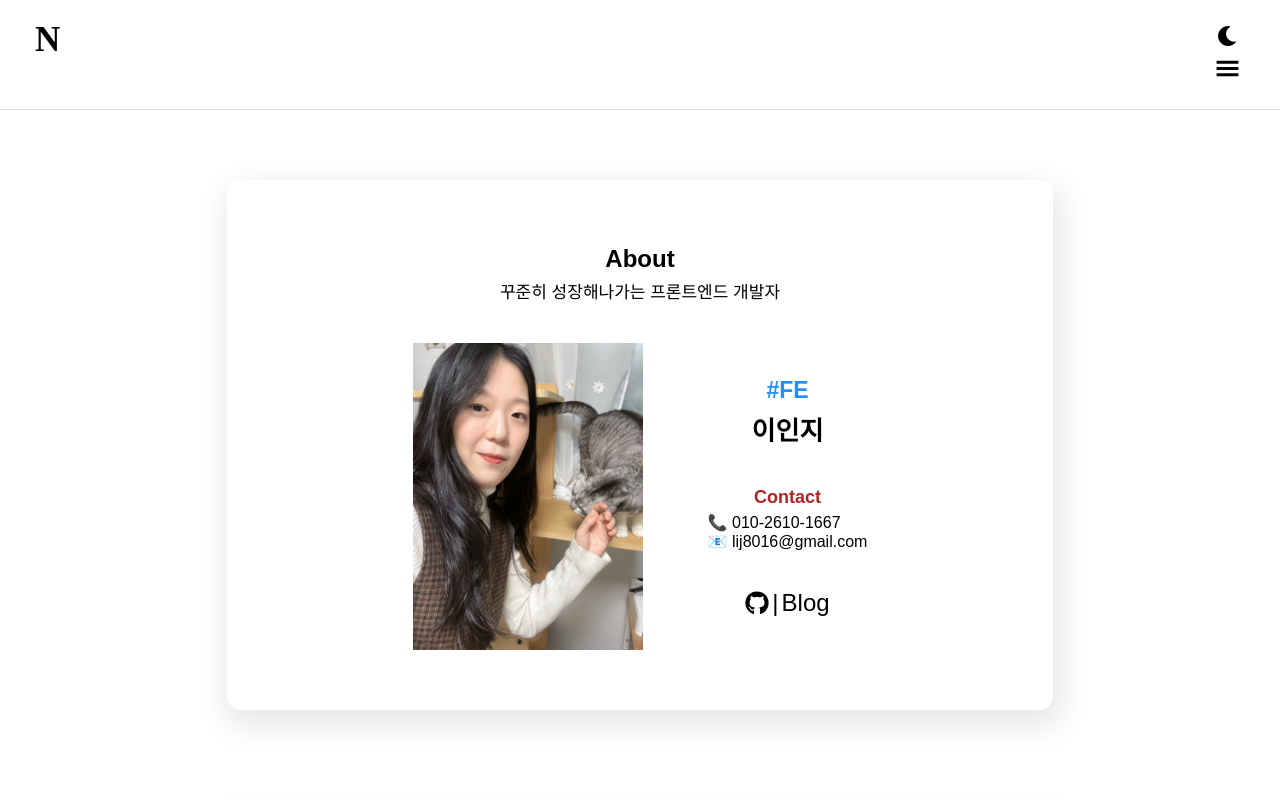
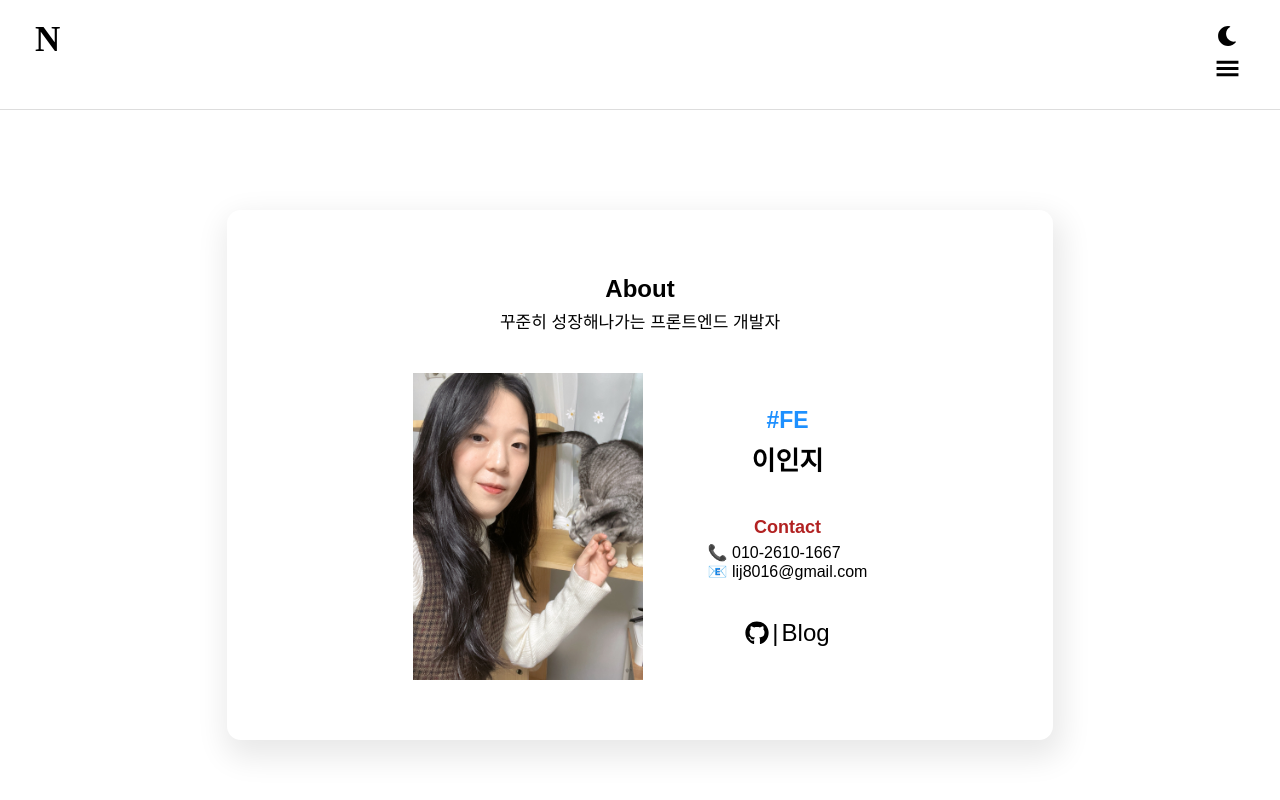
Before and after one commit to injilee/Portfolio, a React (Create React App) app: page / in a window 1280 px wide. Shown: the top 800 px of the page. Built offline with nearby package versions, Linux system fonts and the light colour scheme; a web font is replaced by a local one.

Commit message:
💄 main display sticky modify

```diff
--- a/src/app.jsx
+++ b/src/app.jsx
@@ -2,7 +2,7 @@ import React, { useRef, useState } from 'react';
 import { ThemeProvider } from 'styled-components';
 import { DarkTheme, LightTheme } from './styles/component/Theme';
 import GlobalStyles from './styles/GlobalStyle';
-import { Nav, Header, Logo, MenuList, MenuBtn, CloseIo } from './styles/component/Styled';
+import { Nav, Header, Logo, MenuList, MenuBtn, CloseIo, Container } from './styles/component/Styled';
 import { GiHamburgerMenu } from 'react-icons/gi';
 import { IoCloseSharp } from 'react-icons/io5';
 import Theme from './components/theme';
@@ -28,6 +28,7 @@ const App = () => {
    return (
       <ThemeProvider theme={darkMode ? LightTheme : DarkTheme}>
          <GlobalStyles />
+         <Container>
             <Nav>
                <Logo>N</Logo>
                <Header>
@@ -51,6 +52,7 @@ const App = () => {
                   </li>
                </MenuList>
             </Nav>
+         </Container>
          <div ref={aboutRef}>
             <About />
          </div>
--- a/src/styles/component/About.js
+++ b/src/styles/component/About.js
@@ -9,7 +9,7 @@ export const AboutMain = styled.article`
    background-color: var(--opacity-background-color);
    border-radius: 14px;
    box-shadow: 4px 12px 30px 6px rgb(0 0 0 / 9%);
-   margin: 80px auto 0;
+   margin: 0 auto;
 
    @media screen and (max-width: 768px) {
       width: 100%;
--- a/src/styles/component/Styled.js
+++ b/src/styles/component/Styled.js
@@ -1,7 +1,10 @@
 import styled from 'styled-components';
 
+export const Container = styled.header`
+   display: sticky;
+`;
+
 export const Nav = styled.div`
-   position: fixed;
    display: flex;
    flex-direction: row;
    justify-content: space-between;
```
Lines whose indentation alone changed are shown as unchanged.
